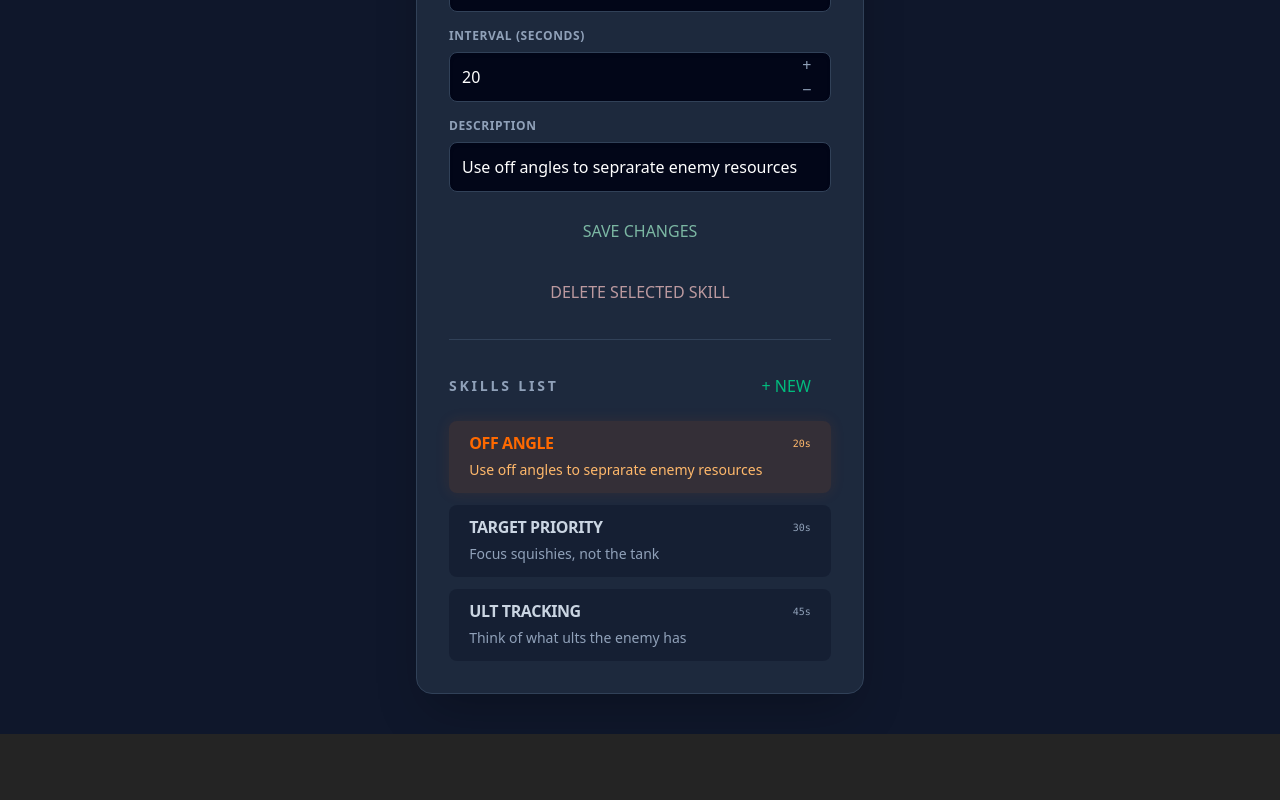
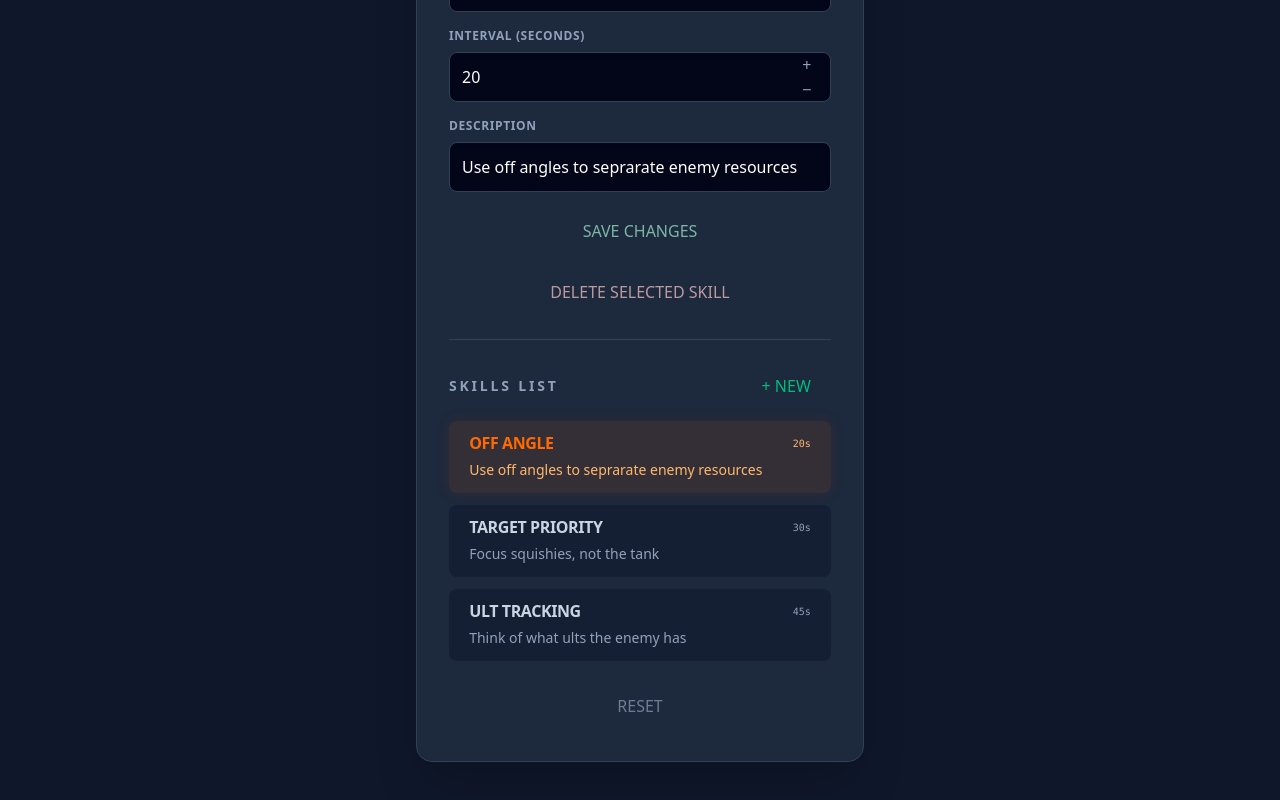
Before and after one commit to hollisma/OW-Intentionality-Timer, a React (Vite) app: page / in a window 1280 px wide. Shown: the part 268-1068 px from the top of the page. Before the commit the page ends 1002 px from the top, so only its background shows below. Built offline with nearby package versions, Linux system fonts and the light colour scheme.

Commit message:
reset skills button

```diff
--- a/src/App.tsx
+++ b/src/App.tsx
@@ -32,7 +32,7 @@ const INITIAL_SKILLS: Skill[] = [
 const storage = new LocalStorageSkillStorage();
 
 function App() {
-  const { skills, activeSkill, setActiveSkill, addSkill, saveSkill, deleteSkill } = useSkills(storage, INITIAL_SKILLS);
+  const { skills, activeSkill, setActiveSkill, addSkill, saveSkill, deleteSkill, resetSkills } = useSkills(storage, INITIAL_SKILLS);
   const { isActive, timeLeft, toggleTimer } = useTimer({
     skill: activeSkill.tts,
     intervalTime: activeSkill.interval,
@@ -81,6 +81,14 @@ function App() {
             onSelect={(s) => !isActive && setActiveSkill(s)}
             onAdd={addSkill}
           />
+
+          <button
+            onClick={resetSkills}
+            disabled={isActive}
+            className='w-full text-slate-400/70 uppercase font-bold transition-all hover:text-slate-300 disabled:opacity-50 text-sm'
+          >
+            Reset
+          </button>
         </main>
       </div>
     </div>
--- a/src/hooks/useSkills.ts
+++ b/src/hooks/useSkills.ts
@@ -81,5 +81,16 @@ export const useSkills = (storage: SkillStorage, initialData: Skill[]) => {
     }
   };
 
-  return { skills, activeSkill, setActiveSkill, addSkill, saveSkill, deleteSkill, isLoading };
+  const resetSkills = async () => {
+    setSkills(initialData);
+    setActiveSkill(initialData[0]);
+
+    try {
+      await storage.saveAll(initialData);
+    } catch (error) {
+      console.error('Error resetting skills:', error);
+    }
+  };
+
+  return { skills, activeSkill, setActiveSkill, addSkill, saveSkill, deleteSkill, resetSkills, isLoading };
 };
```
Also changed, not shown: 1 other file (tests, documents, lock files or other folders).
